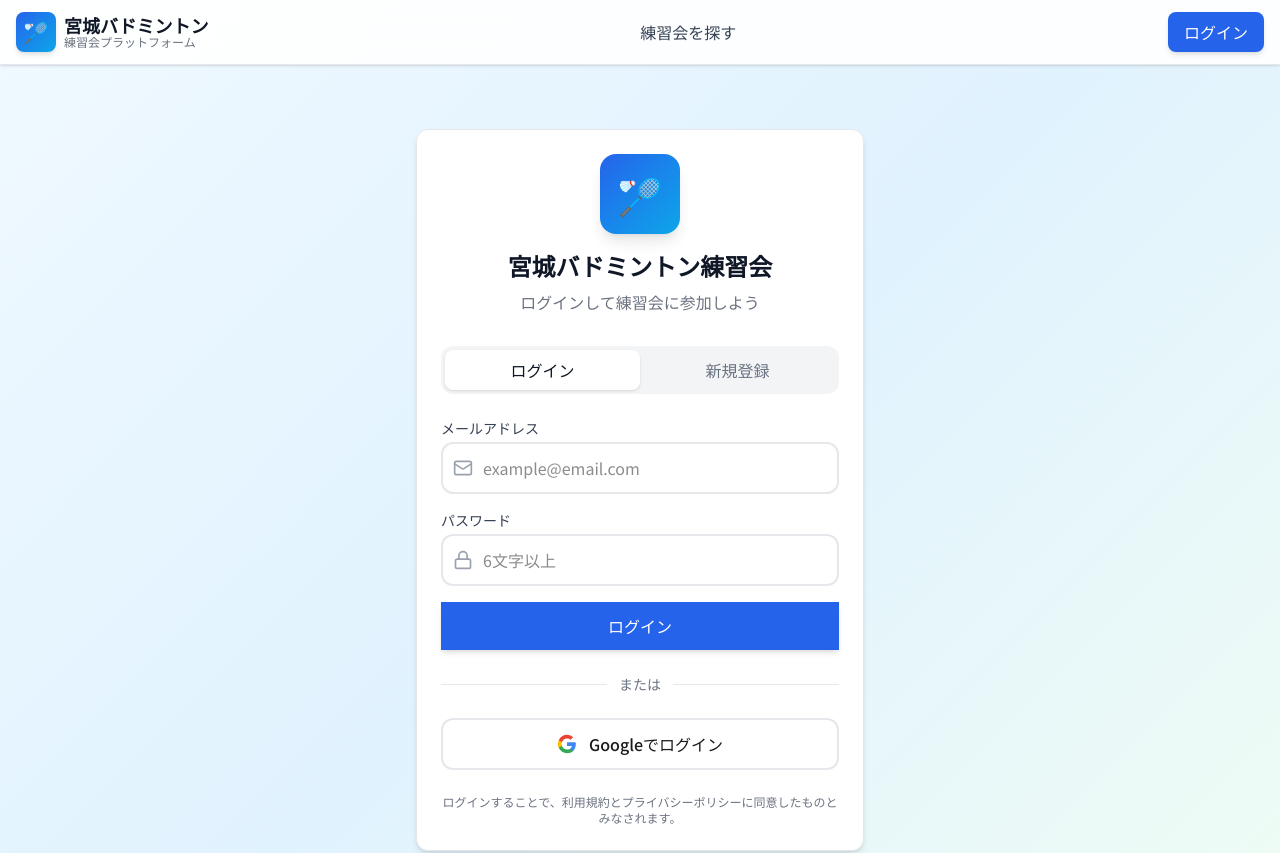
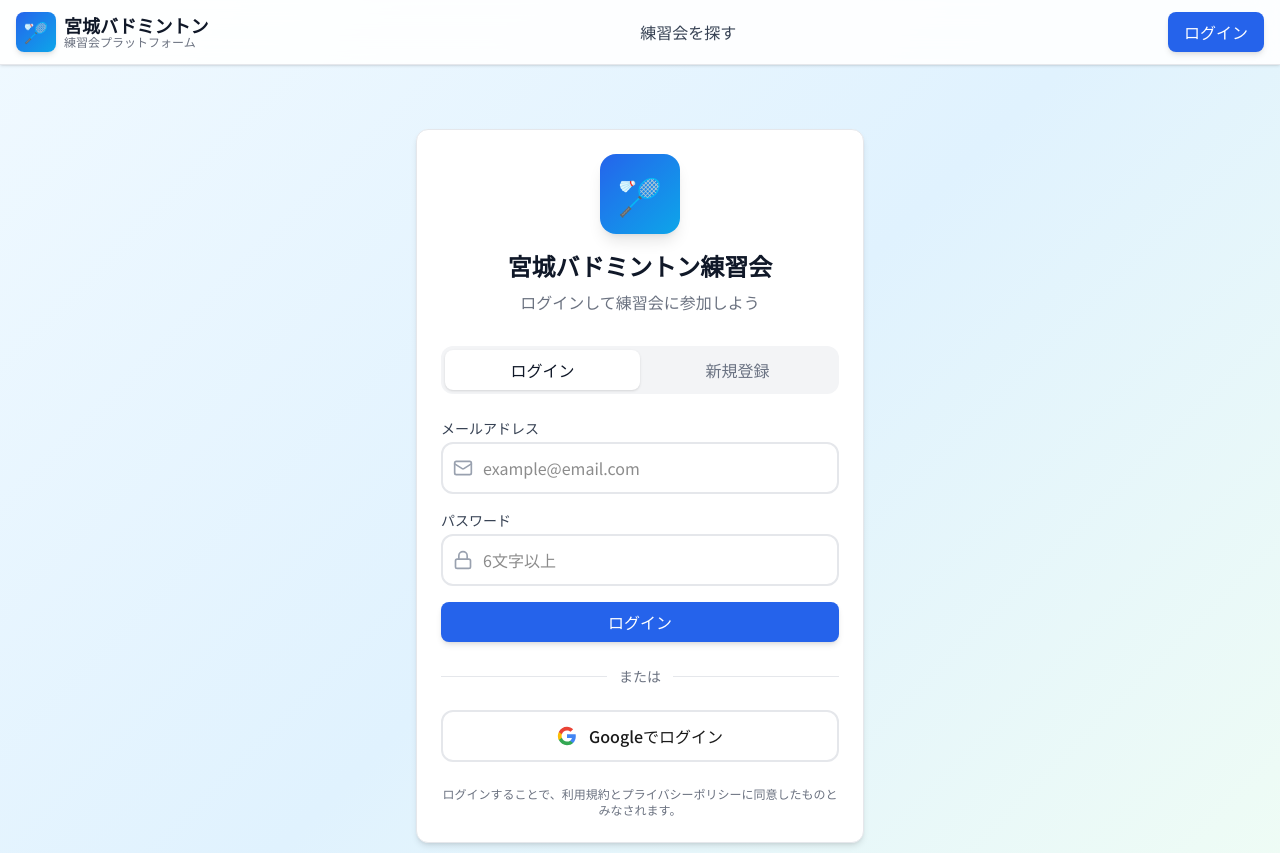
Before and after one commit to KM0912/sports-event-hub, a Next.js app: page /login in a window 1280 px wide. Shown: the top 853 px of the page. Built offline with nearby package versions, Linux system fonts and the light colour scheme; no server answers.

Commit message:
Fix ログインボタンのスタイルを統一

```diff
--- a/src/app/login/page.tsx
+++ b/src/app/login/page.tsx
@@ -226,7 +226,7 @@ function LoginForm() {
           <button
             type="submit"
             disabled={loading}
-            className="w-full btn-primary py-3 disabled:opacity-50"
+            className="btn btn-primary w-full py-3 disabled:opacity-50"
           >
             {loading ? '処理中...' : mode === 'login' ? 'ログイン' : '登録する'}
           </button>
```
